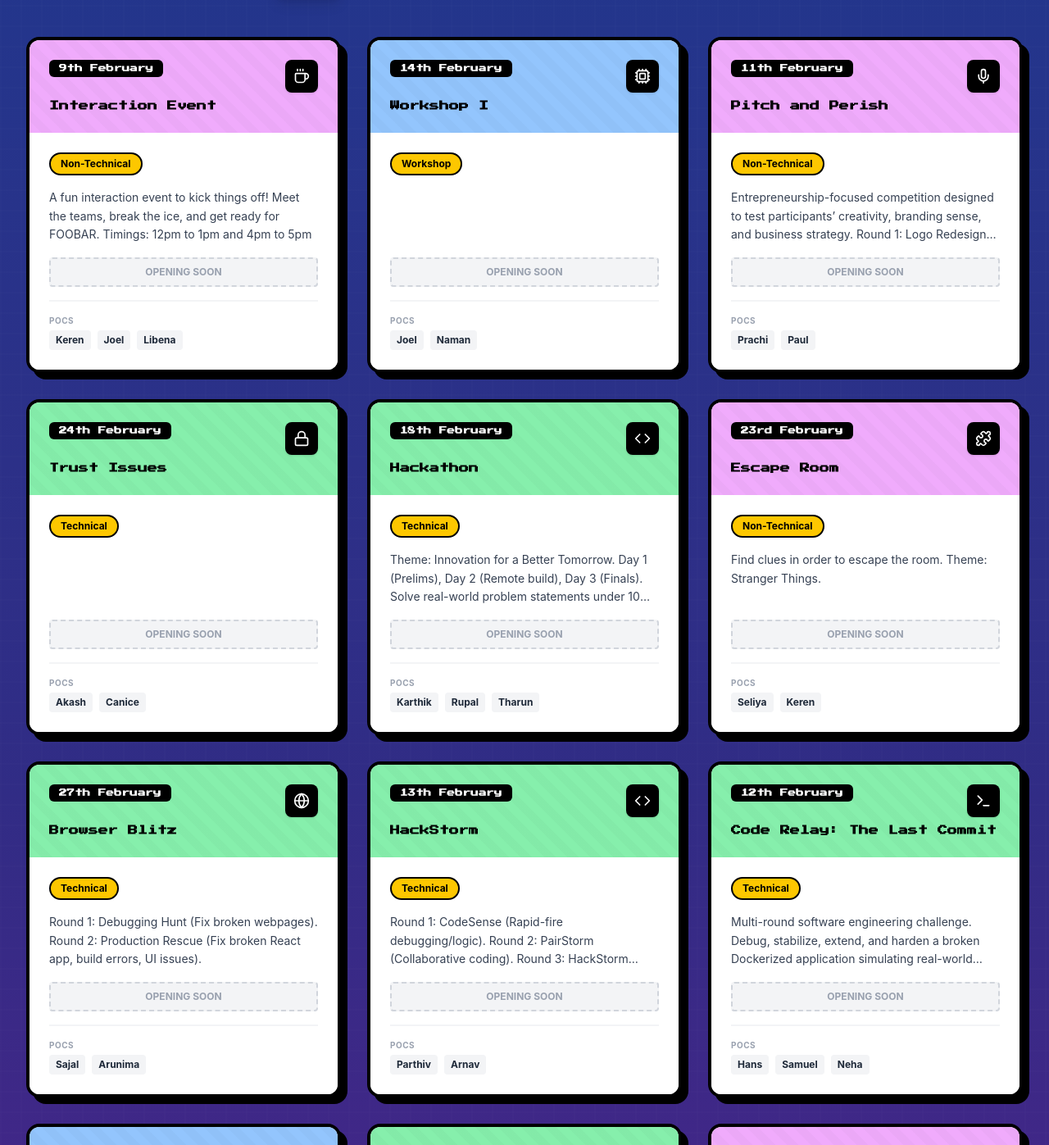
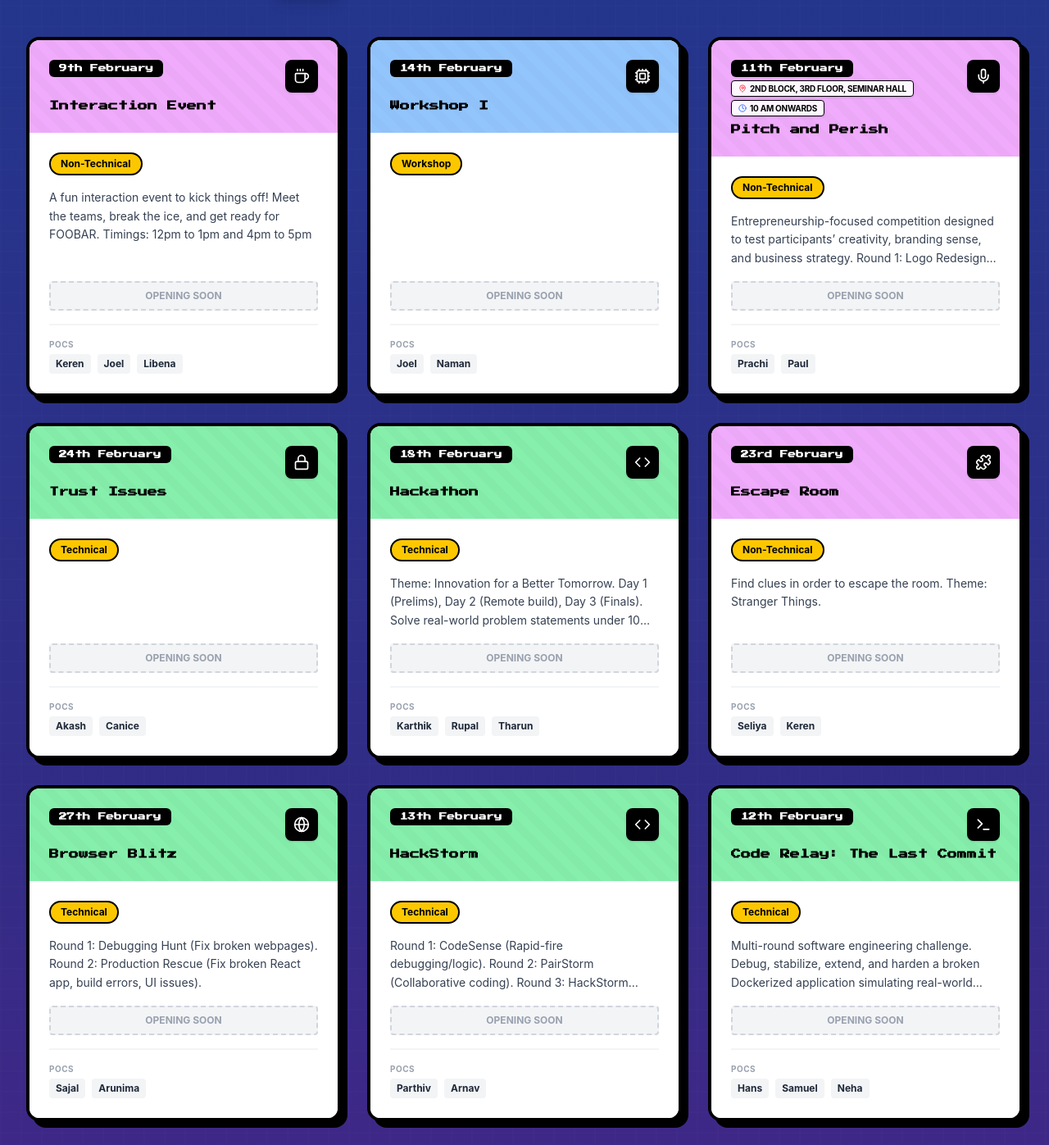
Before and after one commit to kenanpereira24-max/3rd_Time_Is_the_charm, a React (Vite) app: page / in a window 1280 px wide. Shown: the part 3304-4701 px from the top of the page at 82% size. Built offline with nearby package versions, Linux system fonts and the light colour scheme.

Commit message:
added venues and time
Added venues and time for 2 events (beat the bot,pitch and perish)

```diff
--- a/src/app/components/EventsList.tsx
+++ b/src/app/components/EventsList.tsx
@@ -68,8 +68,8 @@ const events = [
     title: 'Pitch and Perish',
     day: 'Wednesday',
     date: '11-02-2026',
-    time: null,
-    venue: null,
+    time: '10 AM Onwards',
+    venue: ' 2nd Block, 3rd Floor, Seminar Hall ',
     icon: Mic,
     description: 'Entrepreneurship-focused competition designed to test participants’ creativity, branding sense, and business strategy. Round 1: Logo Redesign Challenge. Round 2: Pitching.',
     color: 'from-pink-500 to-rose-500',
@@ -206,8 +206,8 @@ const events = [
     title: 'Beat the Bot',
     day: 'Tuesday',
     date: '10-02-2026',
-    time: null,
-    venue: null,
+    time: '10 AM Onwards ',
+    venue: '2nd Block, 4th Floor, 266 & 268',
     icon: Brain,
     description: 'Technical & Creative Challenge. Round 1: Quick Quiz (Multi-Domain). Round 2: Beating the AI Storyteller (Identify AI hallucinations/inconsistencies).',
     color: 'from-green-500 to-emerald-600',
```
